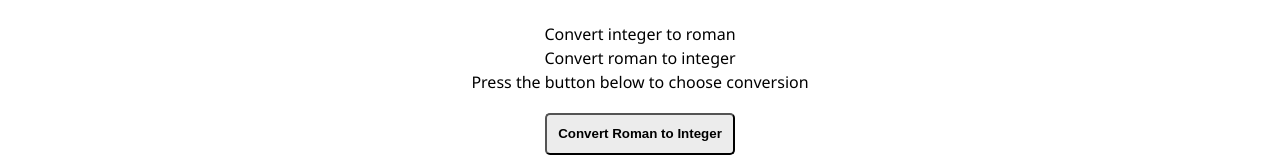
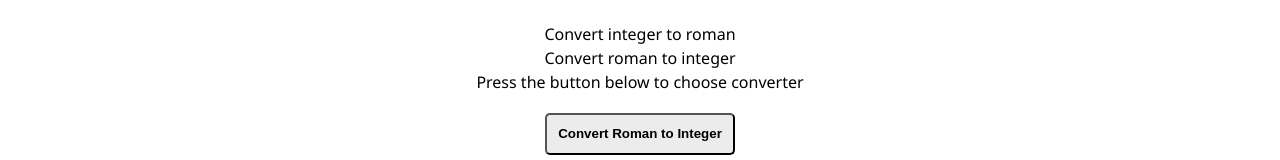
Before and after one commit to LouiaR/roman-numerals-convertor, a React (Create React App) app in the folder frontend/: page / in a window 1280 px wide. Shown: the part 186-346 px from the top of the page. Built offline with nearby package versions, Linux system fonts and the light colour scheme.

Commit message:
Improve typo and reinforece validation

```diff
--- a/frontend/src/components/Converters/ConvertToRoman.js
+++ b/frontend/src/components/Converters/ConvertToRoman.js
@@ -15,7 +15,7 @@ const convertToRoman = ({
         <label> <h2>Integer to Roman</h2> </label>
         <div className="form-group">
             <Input
-                type="text"
+                type="number"
                 name='integer'
                 itemValue={userInput}
                 change={change}
--- a/frontend/src/containers/index.js
+++ b/frontend/src/containers/index.js
@@ -111,7 +111,7 @@ class RomanConverter extends Component {
                     <h4>What you can:</h4> <br/>
                     <p>Convert integer to roman </p>
                     <p>Convert roman to integer </p>
-                    <p>Press the button below to choose conversion</p>
+                    <p>Press the button below to choose converter</p>
                     <button
                         className="btn"
                         onClick={this.toggleConverterHandle}
```
